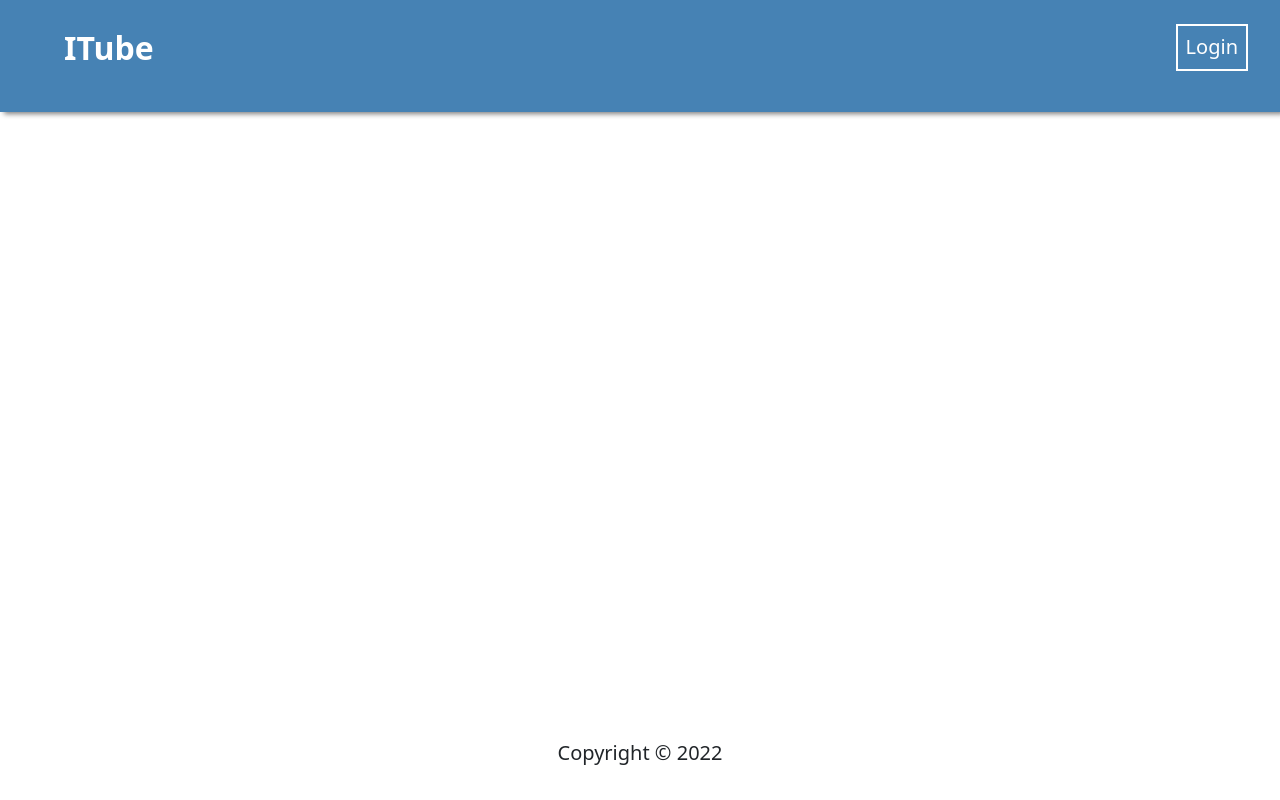
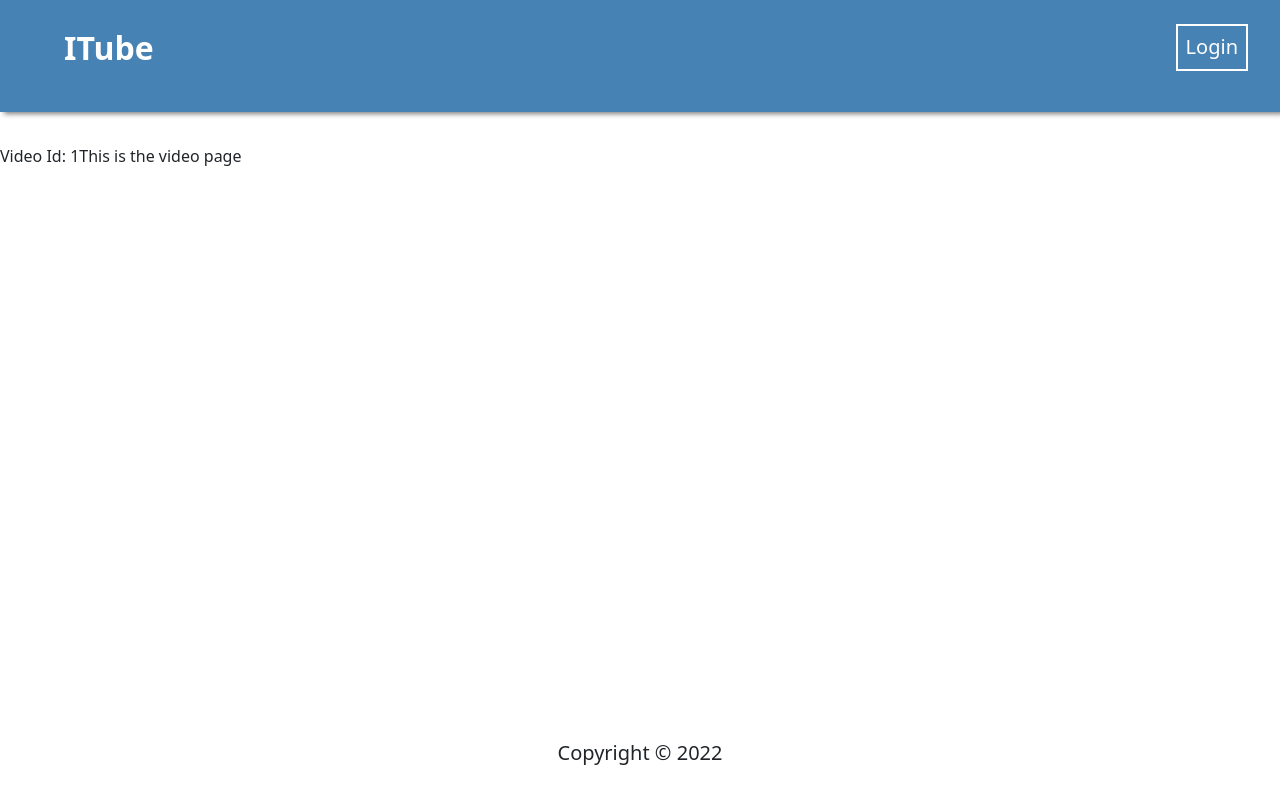
Before and after one commit to michaelj29/youtube_clone, a React (Create React App) app in the folder frontend/: page /video/1 in a window 1280 px wide. Built offline with nearby package versions, Linux system fonts and the light colour scheme.

Commit message:
add video page with videoId

```diff
--- a/frontend/src/App.js
+++ b/frontend/src/App.js
@@ -7,6 +7,7 @@ import "./App.css";
 import HomePage from "./pages/HomePage/HomePage";
 import LoginPage from "./pages/LoginPage/LoginPage";
 import RegisterPage from "./pages/RegisterPage/RegisterPage";
+import VideoPage from './pages/VideoPage/VideoPage'
 
 // Component Imports
 import Navbar from "./components/NavBar/NavBar";
@@ -27,6 +28,7 @@ function App() {
         <Route path="/searchResults" element={<SearchResultsPage />} />
         <Route path="/register" element={<RegisterPage />} />
         <Route path="/login" element={<LoginPage />} />
+        <Route path="/video/:videoId" element={<VideoPage/>} />
       </Routes>
       <Footer />
     </div>
--- a/frontend/src/components/DisplayVideos/DisplayVideos.jsx
+++ b/frontend/src/components/DisplayVideos/DisplayVideos.jsx
@@ -6,10 +6,12 @@ const DisplayVideos = ({videos}) => {
     return (
         <div>DISPLAY
             {videos.map((video) => {
+                // get video id
+                const videoId = video.id.videoId
                 return (
                     <div>
                         <div>
-                        <Link to={"/searchResults"}>
+                        <Link to="/searchResults">
                              <img src={video.snippet.thumbnails.default.url} alt="" />
                         </Link>
                         </div>
@@ -19,6 +21,8 @@ const DisplayVideos = ({videos}) => {
                         <div>
                             <p>{video.snippet.description}</p>
                         </div>
+                        {/* Link to video page, passing in the videoId as a URL param */}
+                        <Link to={`/video/${videoId}`}>Go To Video</Link>
                     </div>
                 );
             })}
@@ -27,3 +31,7 @@ const DisplayVideos = ({videos}) => {
 }
 
 export default DisplayVideos;
+
+
+// www.whatever.com/video/2304730247 <-- url param
+// www.whatever.com/video/2304730247?searchString="test_search" <---- query param
--- /dev/null
+++ b/frontend/src/pages/VideoPage/VideoPage.jsx
@@ -0,0 +1,21 @@
+import { useEffect } from "react";
+import { useParams } from "react-router-dom";
+
+const VideoPage = () => {
+    const params = useParams()
+
+
+    // now that you have the id from the url,make a get request ot get the video link
+    const videoId = params && params.videoId
+
+    return (
+        <div>
+            Video Id: {videoId}
+
+            This is the video page
+
+        </div>
+     );
+}
+
+export default VideoPage;
```
